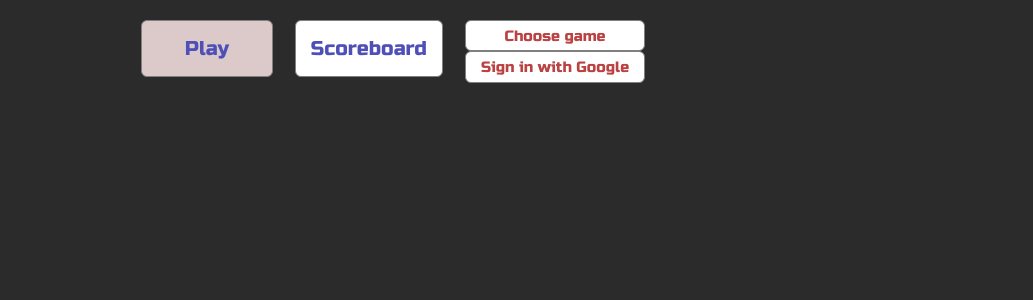
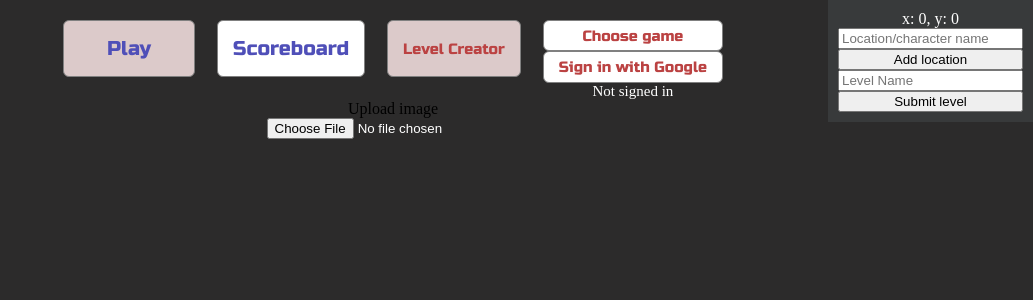
Before and after one commit to Plant900/photo-tagging-game, a React (Create React App) app: page /photo-tagging-game/level-creator in a window 1280 px wide. Shown: the top 300 px of the page, without its empty margins (247-1280 px from the left). Built offline with nearby package versions, Linux system fonts and the light colour scheme.

Commit message:
Add ability to upload image with coordinates, levels are retrieved from database instead of hardcoded

```diff
--- a/src/components/App.tsx
+++ b/src/components/App.tsx
@@ -5,6 +5,7 @@ import { ImageContainer } from './ImageContainer'
 import { Scoreboard } from './Scoreboard'
 import { PictureSelector } from './PictureSelector'
 import '../App.css'
+import { LevelCreator } from './LevelCreator'
 
 type TimerProps = {
   isTimerActive: boolean
@@ -20,7 +21,7 @@ type GameStatusProps = {
 }
 export const GameStatus = createContext<GameStatusProps>(null as any)
 
-type CharacterInfo = {
+export type CharacterInfo = {
   height: Number
   width: Number
   x: Number
@@ -62,6 +63,12 @@ function App() {
               <NavLink className={'header-link'} to="photo-tagging-game/scores">
                 Scoreboard
               </NavLink>
+              <NavLink
+                to={'photo-tagging-game/level-creator'}
+                className="header-button"
+              >
+                Level Creator
+              </NavLink>
               <div className="header-buttons">
                 <Link
                   to="photo-tagging-game"
@@ -78,6 +85,9 @@ function App() {
                 <button className="header-button" onClick={signInWithGoogle}>
                   Sign in with Google
                 </button>
+                <div className="user-info-div">
+                  {user ? `Signed in as ${user.displayName}` : 'Not signed in'}
+                </div>
               </div>
             </nav>
             <div className="App">
@@ -109,6 +119,10 @@ function App() {
                     )
                   }
                 />
+                <Route
+                  path="photo-tagging-game/level-creator"
+                  element={<LevelCreator />}
+                />
               </Routes>
             </div>
           </BrowserRouter>
--- a/src/components/CharacterList.tsx
+++ b/src/components/CharacterList.tsx
@@ -1,6 +1,7 @@
 import React from 'react'
 import '../styles/CharacterList.css'
 import { GuessStatus } from './App'
+import { LevelInfo } from './LevelCreator'
 
 type CharacterListProps = {
   url: string
--- a/src/components/ImageContainer.tsx
+++ b/src/components/ImageContainer.tsx
@@ -14,7 +14,7 @@ type ImageContainerProps = {
   title: string
 }
 
-type GuessArea = {
+export type GuessArea = {
   x: Number
   y: Number
 }
--- /dev/null
+++ b/src/components/LevelCreator.tsx
@@ -0,0 +1,179 @@
+import React, { useEffect, useState } from 'react'
+import { GuessArea } from './ImageContainer'
+import { getStorage, ref, uploadBytes } from 'firebase/storage'
+import { LevelCreatorCharacterList } from './LevelCreatorCharacterList'
+import '../styles/LevelCreator.css'
+import { setDoc, doc, collection, writeBatch } from 'firebase/firestore'
+import { db } from '../Firebase'
+
+const storage = getStorage()
+
+type CharacterInfo = {
+  name: string
+  x: Number
+  y: Number
+}
+
+export type LevelInfo = {
+  levelName: string
+  url: string
+  characterList: CharacterInfo[]
+}
+
+export const LevelCreator = () => {
+  const [selectedImage, setSelectedImage] = useState<File | undefined>()
+  const [guessArea, setGuessArea] = useState<GuessArea>({ x: 0, y: 0 })
+  const [levelInfo, setLevelInfo] = useState<LevelInfo>({
+    levelName: '',
+    url: '',
+    characterList: [],
+  })
+  const [characterInfo, setCharacterInfo] = useState<CharacterInfo>({
+    name: '',
+    x: 0,
+    y: 0,
+  })
+
+  const imagesRef = ref(storage, `images/${levelInfo.levelName}`)
+
+  let uploadLevel = async () => {
+    if (selectedImage && levelInfo.characterList.length > 1) {
+      uploadBytes(imagesRef, selectedImage).then((snapshot) => {
+        console.log('Image uploaded to database')
+      })
+
+      const batch = writeBatch(db)
+
+      batch.set(doc(db, `art/${levelInfo.levelName}/scores/init`), {
+        name: 'init',
+        time: 10000,
+      })
+
+      batch.set(doc(db, `art/${levelInfo.levelName}`), {
+        url: levelInfo.url,
+        levelName: levelInfo.levelName,
+        imageName: levelInfo.levelName,
+      })
+
+      levelInfo.characterList.forEach((character) => {
+        batch.set(
+          doc(
+            db,
+            `art/${levelInfo.levelName}/characterLocations/${character.name}`
+          ),
+          {
+            height: 50,
+            width: 50,
+            name: character.name,
+            x: character.x,
+            y: character.y,
+          }
+        )
+      })
+
+      await batch.commit()
+    }
+  }
+
+  useEffect(() => {
+    console.log(guessArea)
+    setCharacterInfo({ ...characterInfo, x: guessArea.x, y: guessArea.y })
+  }, [guessArea])
+
+  return (
+    <div className="level-creator-container">
+      <div>Upload image</div>
+      <input
+        className="level-creator-upload-image"
+        type="file"
+        onChange={(e: React.ChangeEvent<HTMLInputElement>) => {
+          if (e.target.files) {
+            setSelectedImage(e.target.files[0])
+
+            let thing = URL.createObjectURL(e.target.files[0])
+
+            let newLevelInfo = { ...levelInfo, url: thing }
+            setLevelInfo(newLevelInfo)
+          }
+
+          console.log(selectedImage)
+        }}
+      />
+      <div className="img-container">
+        <img
+          src={levelInfo.url}
+          onClick={(e) => {
+            let bounds = e.currentTarget.getBoundingClientRect()
+            let x = e.clientX - bounds.left
+            let y = e.clientY - bounds.top
+            setGuessArea({ x, y })
+          }}
+        />
+        {selectedImage ? (
+          <div
+            className="guess-area-marker"
+            style={{
+              zIndex: '10600',
+              position: 'absolute',
+              left: `${Number(guessArea?.x) - 50}px`,
+              top: `${Number(guessArea?.y) - 50}px`,
+            }}
+          >
+            ✖
+          </div>
+        ) : (
+          ''
+        )}
+      </div>
+
+      <div className="coords-container">
+        <div>{`x: ${guessArea?.x}, y: ${guessArea?.y}`}</div>
+        <input
+          type="text"
+          placeholder="Location/character name"
+          onChange={(e) => {
+            setCharacterInfo({ ...characterInfo, name: e.target.value })
+          }}
+        />
+
+        <button
+          onClick={() => {
+            if (selectedImage && guessArea && characterInfo.name.length > 0) {
+              setCharacterInfo({ ...characterInfo, name: characterInfo.name })
+
+              let newLevelInfo = { ...levelInfo }
+              newLevelInfo.characterList?.push(characterInfo)
+              setLevelInfo(newLevelInfo)
+            }
+          }}
+        >
+          Add location
+        </button>
+
+        <input
+          type="text"
+          placeholder="Level Name"
+          onChange={(e) => {
+            setLevelInfo({ ...levelInfo, levelName: e.target.value })
+          }}
+        />
+
+        <button
+          onClick={() => {
+            uploadLevel()
+          }}
+        >
+          Submit level
+        </button>
+        {levelInfo ? (
+          <LevelCreatorCharacterList
+            levelInfo={levelInfo}
+            setLevelInfo={setLevelInfo}
+          />
+        ) : (
+          <div>Define at least one location</div>
+        )}
+      </div>
+    </div>
+  )
+}
--- /dev/null
+++ b/src/components/LevelCreatorCharacterList.tsx
@@ -0,0 +1,58 @@
+import { url } from 'inspector'
+import React from 'react'
+import { CharacterList } from './CharacterList'
+import { LevelInfo } from './LevelCreator'
+
+type LevelCreatorCharacterListProps = {
+  levelInfo: LevelInfo
+  setLevelInfo: React.Dispatch<React.SetStateAction<LevelInfo>>
+}
+
+export const LevelCreatorCharacterList = ({
+  levelInfo,
+  setLevelInfo,
+}: LevelCreatorCharacterListProps) => {
+  let { url } = levelInfo
+
+  return (
+    <div>
+      {levelInfo.characterList && levelInfo.characterList.length > 0 ? (
+        levelInfo.characterList.map((item) => {
+          return (
+            <div className="character-list-container">
+              <div className="character-list-img-container">
+                <img
+                  src={url}
+                  style={{
+                    left: `${-Number(item.x) + 50}px`,
+                    top: `${-Number(item.y) + 50}px`,
+                  }}
+                />
+              </div>
+              <div>{item.name}</div>
+              <button
+                onClick={() => {
+                  let newCharacterList = levelInfo.characterList
+                  let index = newCharacterList.findIndex((character) => {
+                    return (
+                      character.name === item.name && character.x === item.x
+                    )
+                  })
+                  newCharacterList.splice(index, 1)
+                  setLevelInfo({
+                    ...levelInfo,
+                    characterList: newCharacterList,
+                  })
+                }}
+              >
+                Remove
+              </button>
+            </div>
+          )
+        })
+      ) : (
+        <div></div>
+      )}{' '}
+    </div>
+  )
+}
--- a/src/components/PictureSelector.tsx
+++ b/src/components/PictureSelector.tsx
@@ -1,4 +1,7 @@
-import React from 'react'
+import { collection, getDocs } from 'firebase/firestore'
+import { db } from '../Firebase'
+import { getStorage, ref, getDownloadURL } from 'firebase/storage'
+import React, { useEffect, useState } from 'react'
 import '../styles/PictureSelector.css'
 
 type PictureSelectorProps = {
@@ -7,16 +10,76 @@ type PictureSelectorProps = {
   >
 }
 
+type LevelList = {
+  levelName: string
+  imageName: string
+  url?: string
+}[]
+
 export const PictureSelector = ({
   setPictureSelection,
 }: PictureSelectorProps) => {
+  const [levelList, setLevelList] = useState<LevelList>([])
+
+  const storage = getStorage()
+  const levelsRef = collection(db, 'art')
+  const imagesRef = ref(storage, 'images')
+
+  let getLevels = async () => {
+    let getLevelNameInfo = async () => {
+      let newLevelList: {
+        levelName: string
+        imageName: string
+        url?: string
+      }[] = []
+
+      let levels = await getDocs(levelsRef)
+
+      levels.forEach((level) => {
+        let data = level.data()
+        newLevelList.push({
+          levelName: data.levelName,
+          imageName: data.imageName,
+        })
+      })
+
+      return newLevelList
+    }
+    let levelNameInfo = await getLevelNameInfo()
+
+    let getLevelImageInfo = async () => {
+      let newLevelList = []
+
+      for (const level of levelNameInfo) {
+        let downloadURL = await getDownloadURL(
+          ref(storage, `images/${level.imageName}`)
+        )
+        newLevelList.push({
+          levelName: level.levelName,
+          imageName: level.imageName,
+          url: downloadURL,
+        })
+      }
+      return newLevelList
+    }
+
+    let finalResult = await getLevelImageInfo()
+    setLevelList(finalResult)
+  }
+
+  useEffect(() => {
+    getLevels()
+  }, [])
+
   return (
     <div className="picture-selector-container">
       <div className="picture-selector-message">First, choose a picture</div>
-      <div className="picture-selector-img-container">
+      {levelList?.map((level) => {
+        return (
+          <div className="picture-selector-img-container" key={level.levelName}>
             <img
-          src="https://cdna.artstation.com/p/assets/images/images/034/427/268/large/egor-klyuchnyk-x-2-seasons-bt.jpg?1612271497"
-          title="egor-klyuchnyk-AD2022"
+              src={level.url}
+              title={level.levelName}
               onClick={(e) => {
                 setPictureSelection({
                   url: (e.target as HTMLInputElement).src,
@@ -25,30 +88,8 @@ export const PictureSelector = ({
               }}
             />
           </div>
-      <div className="picture-selector-img-container">
-        <img
-          src="https://dcassetcdn.com/design_img/2065112/127172/127172_11001040_2065112_cb56bdd1_image.jpg"
-          title="toys-room"
-          onClick={(e) => {
-            setPictureSelection({
-              url: (e.target as HTMLInputElement).src,
-              title: (e.target as HTMLInputElement).title,
-            })
-          }}
-        />
-      </div>
-      <div className="picture-selector-img-container">
-        <img
-          src="https://r4.wallpaperflare.com/wallpaper/489/218/502/waldo-puzzles-where-s-wally-wallpaper-49e038adb12afdaba667184f60e1c6cd.jpg"
-          title="waldo-sports-meet"
-          onClick={(e) => {
-            setPictureSelection({
-              url: (e.target as HTMLInputElement).src,
-              title: (e.target as HTMLInputElement).title,
-            })
-          }}
-        />
-      </div>
+        )
+      })}
     </div>
   )
 }
--- a/src/styles/CharacterList.css
+++ b/src/styles/CharacterList.css
@@ -1,3 +1,8 @@
+.character-list-container {
+  display: flex;
+  flex-direction: row;
+}
+
 .character-list-img-container {
   width: 100px;
   height: 100px;
--- /dev/null
+++ b/src/styles/LevelCreator.css
@@ -0,0 +1,38 @@
+.level-creator-container {
+  position: relative;
+}
+
+.coords-container {
+  display: flex;
+  flex-direction: column;
+  position: fixed;
+  top: 0;
+  right: 0;
+  padding: 10px;
+  color: white;
+
+  background-color: rgba(59, 61, 63, 0.856);
+}
+
+.img-container {
+  position: relative;
+}
+
+.guess-area-marker {
+  display: flex;
+  justify-content: center;
+  align-items: center;
+
+  border-style: solid;
+  border-width: 4px;
+  border-color: rgb(1, 2, 0);
+
+  width: 100px;
+  height: 100px;
+
+  cursor: default;
+}
+
+.level-creator-upload-image {
+  color: white;
+}
--- a/src/styles/Main.css
+++ b/src/styles/Main.css
@@ -146,3 +146,11 @@ a.active {
   margin-top: 40px;
   color: rgb(187, 66, 66);
 }
+
+.user-info-div {
+  display: flex;
+  justify-content: center;
+
+  color: white;
+  font-size: 15px;
+}
```
Lines whose indentation alone changed are shown as unchanged.
